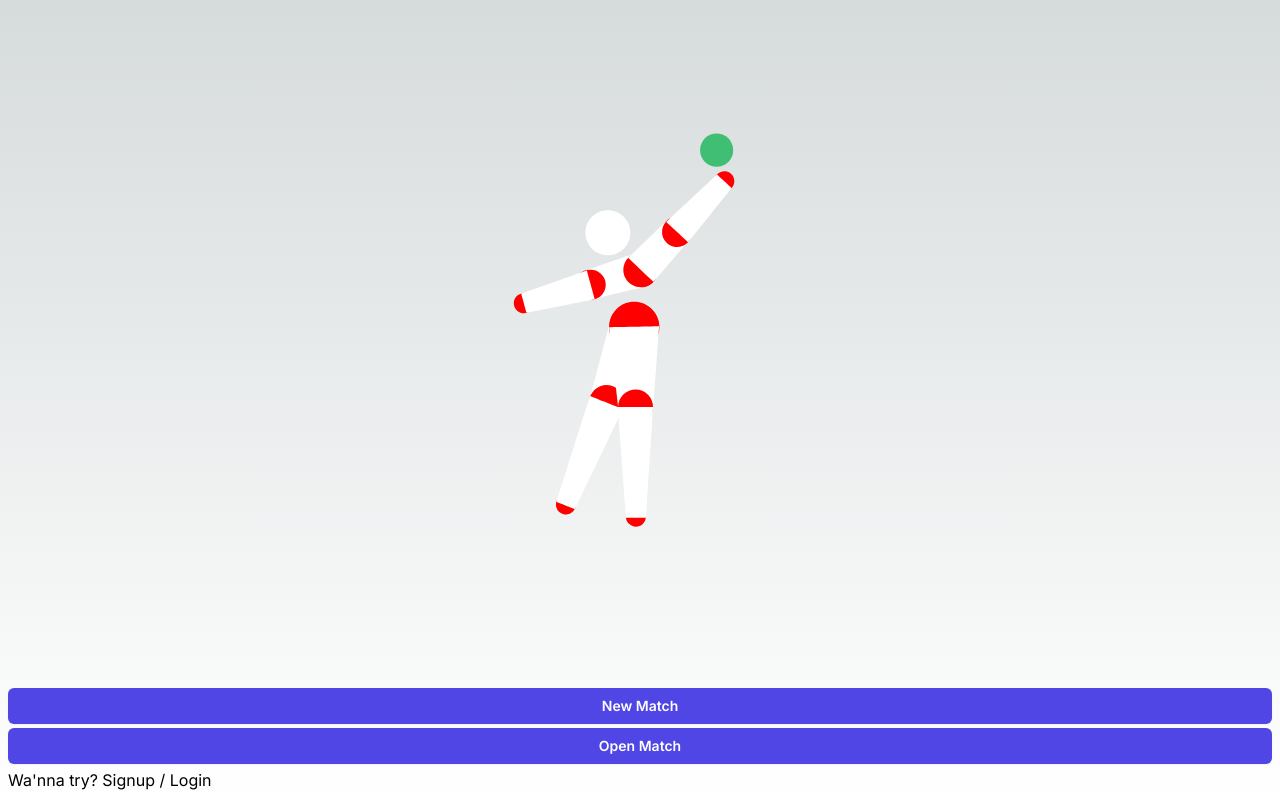
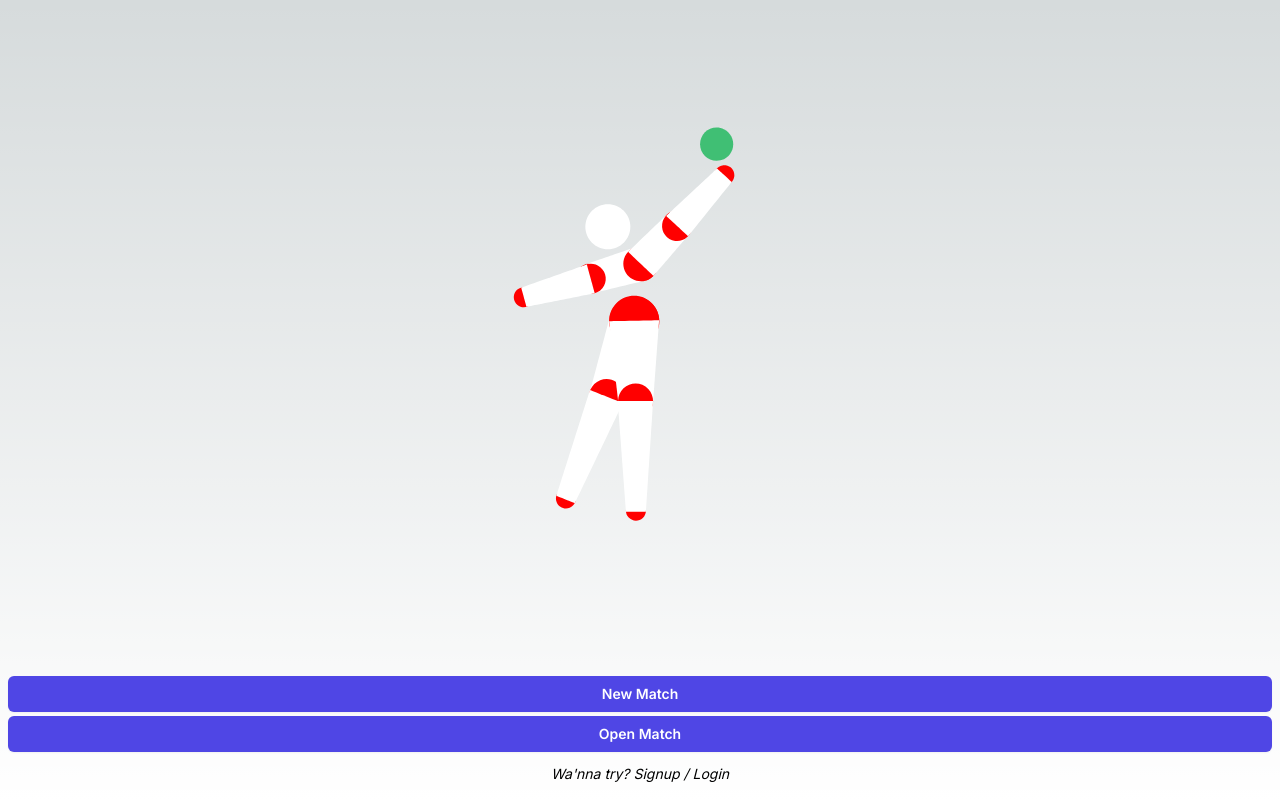
Before and after one commit to Madhukaran/maverick, a Next.js app: page / in a window 1280 px wide. Built offline with nearby package versions, Linux system fonts and the light colour scheme.

Commit message:
updated build conflict

```diff
--- a/src/app/login/page.js
+++ b/src/app/login/page.js
@@ -5,7 +5,7 @@ export default function Login() {
         <>
             <div className="flex min-h-full flex-1 flex-col justify-center px-6 py-12 lg:px-8">
                 <div className="sm:mx-auto sm:w-full sm:max-w-sm">
-                    <img
+                    <Image
                         className="mx-auto h-10 w-auto"
                         src="https://tailwindui.com/img/logos/mark.svg?color=indigo&shade=600"
                         alt="Your Company"
--- a/src/app/page.js
+++ b/src/app/page.js
@@ -18,7 +18,7 @@ export default function Home() {
       <div className="flex flex-col w-screen p-2 gap-1">
         <button type="submit" className="flex w-full justify-center rounded-md bg-indigo-600 px-3 py-1.5 text-sm font-semibold leading-6 text-white shadow-sm hover:bg-indigo-500 focus-visible:outline focus-visible:outline-2 focus-visible:outline-offset-2 focus-visible:outline-indigo-600">New Match</button>
         <button type="submit" className="flex w-full justify-center rounded-md bg-indigo-600 px-3 py-1.5 text-sm font-semibold leading-6 text-white shadow-sm hover:bg-indigo-500 focus-visible:outline focus-visible:outline-2 focus-visible:outline-offset-2 focus-visible:outline-indigo-600">Open Match</button>
-        <p>Wa'nna try? Signup / Login</p>
+        <p className="text-sm text-center italic m-2">Wa'nna try? <a>Signup</a> / <a>Login</a></p>
       </div>
     </main>
   )
--- a/src/pages/nextlogin.js
+++ b/src/pages/nextlogin.js
@@ -5,7 +5,7 @@ export default function NextLogin() {
         <>
             <div className="flex min-h-full flex-1 flex-col justify-center px-6 py-12 lg:px-8">
                 <div className="sm:mx-auto sm:w-full sm:max-w-sm">
-                    <img
+                    <Image
                         className="mx-auto h-10 w-auto"
                         src="https://tailwindui.com/img/logos/mark.svg?color=indigo&shade=600"
                         alt="Your Company"
--- a/src/pages/profile/editprofile.js
+++ b/src/pages/profile/editprofile.js
@@ -5,7 +5,7 @@ export default function NextLogin() {
         <>
             <div className="flex min-h-full flex-1 flex-col justify-center px-6 py-12 lg:px-8">
                 <div className="sm:mx-auto sm:w-full sm:max-w-sm">
-                    <img
+                    <Image
                         className="mx-auto h-10 w-auto"
                         src="https://tailwindui.com/img/logos/mark.svg?color=indigo&shade=600"
                         alt="Your Company"
```
